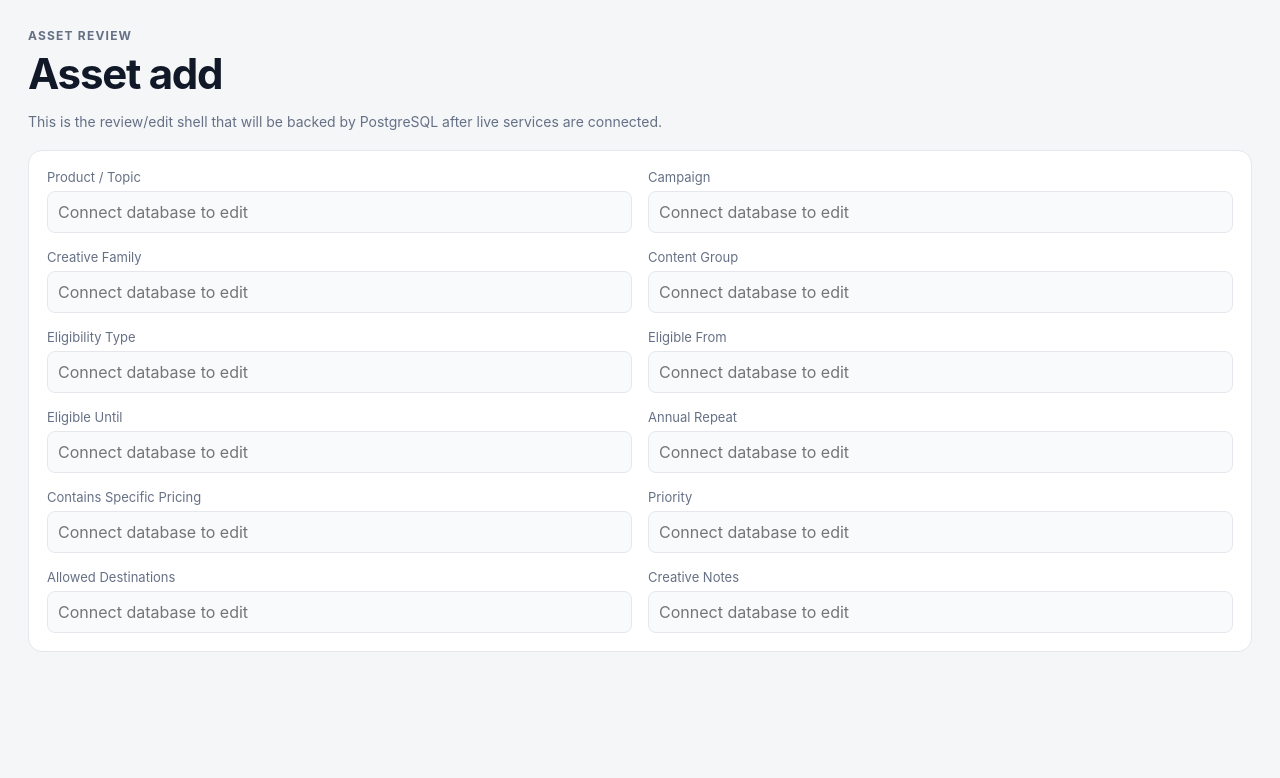
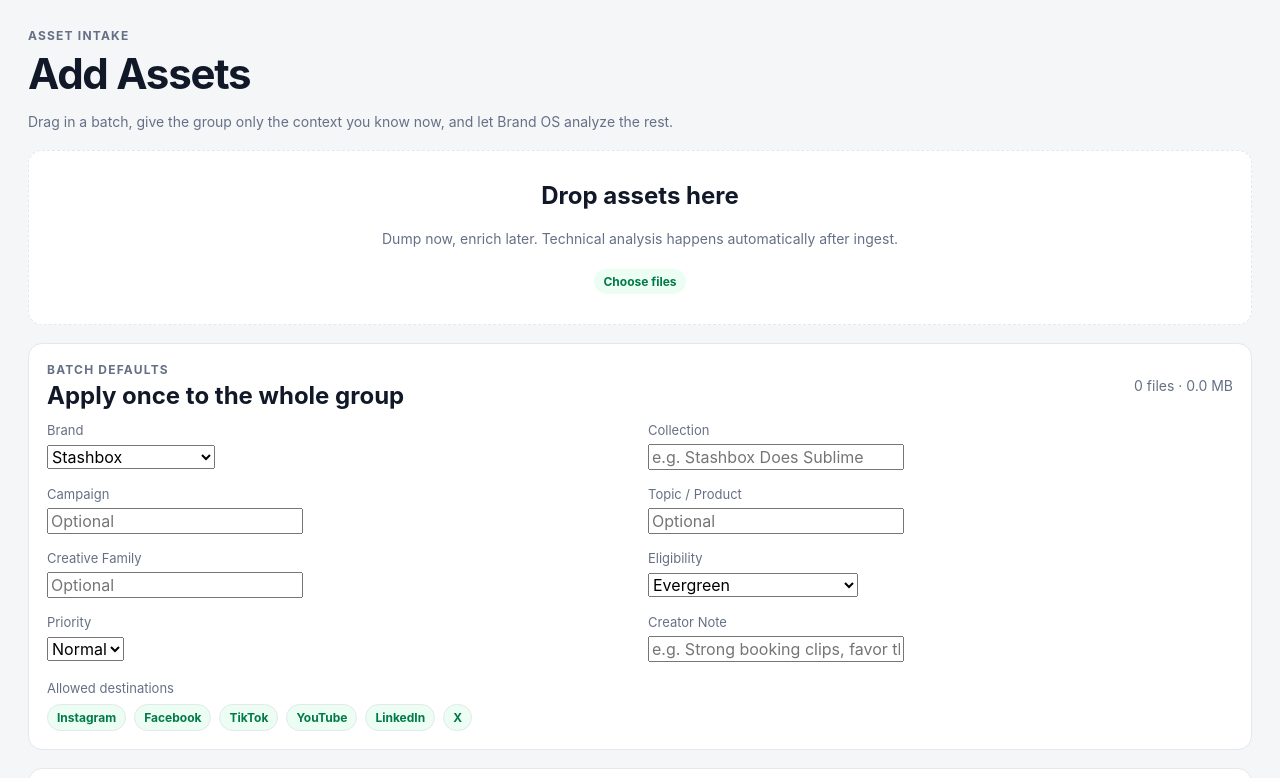
Before and after one commit to elettro/elettro-brand-os, a Next.js app in the folder apps/web/: page /assets/add in a window 1280 px wide. Shown: the top 778 px of the page. Built offline with nearby package versions, Linux system fonts and the light colour scheme.

Commit message:
Add asset intake page

```diff
--- /dev/null
+++ b/apps/web/app/assets/add/page.tsx
@@ -0,0 +1,16 @@
+import { IntakeClient } from "./intake-client";
+
+export default function AddAssetsPage() {
+  return (
+    <main className="main">
+      <div className="eyebrow">Asset Intake</div>
+      <h1>Add Assets</h1>
+      <p className="muted">
+        Drag in a batch, give the group only the context you know now, and let Brand OS analyze the rest.
+      </p>
+      <div style={{ marginTop: 20 }}>
+        <IntakeClient />
+      </div>
+    </main>
+  );
+}
```
